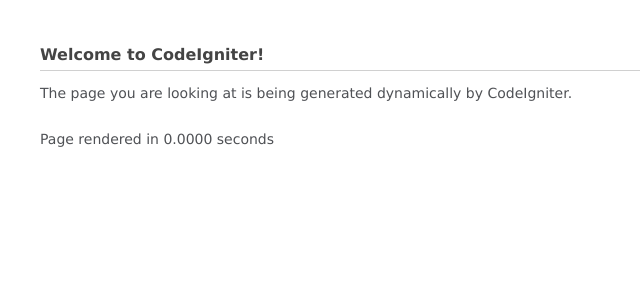
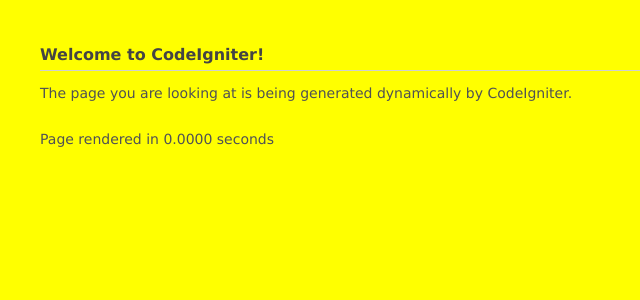
Before and after one commit to dhamma-dev/Entrepreneur, a CodeIgniter app: page / in a window 1280 px wide. Shown: the top 300 px of the page, without its empty margins (0-640 px from the left). Run offline with CodeIgniter, Linux system fonts and the light colour scheme.

Commit message:
changed bg color

```diff
--- a/application/views/welcome_message.php
+++ b/application/views/welcome_message.php
@@ -7,7 +7,7 @@
 <style type="text/css">
 
 body {
- background-color: #fff;
+ background-color: #ff0;
  margin: 40px;
  font-family: Lucida Grande, Verdana, Sans-serif;
  font-size: 14px;
```
